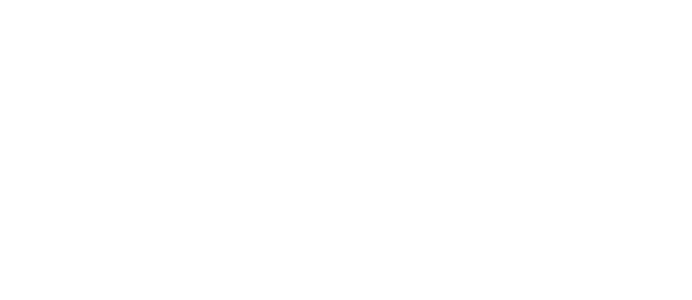
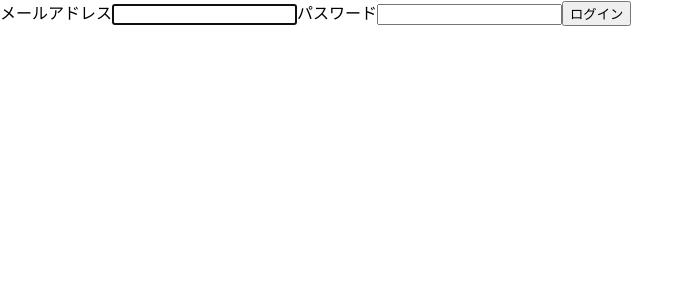
Before and after one commit to kaito071831/pd_app2, a Next.js app in the folder front/: page /login in a window 1280 px wide. Shown: the top 300 px of the page, without its empty margins (0-692 px from the left). Built offline with nearby package versions, Linux system fonts and the light colour scheme.

Commit message:
ログイン画面の仮作成

```diff
--- a/front/src/pages/login.tsx
+++ b/front/src/pages/login.tsx
@@ -1,8 +1,59 @@
 import { NextPage } from "next";
+import { NextRouter, useRouter } from "next/router";
+import axios, { AxiosInstance } from "axios"
+import { useState } from "react";
+import Cookies from "js-cookie";
 
 const Login: NextPage = () => {
+  const router: NextRouter = useRouter();
+  const [isError, setIsError] = useState<boolean>(false);
+  const [errorMessage, setErrorMessage] = useState<string>("");
+  const handleSubmit = (event: any) => {
+    event.preventDefault();
+    const signData = new FormData(event.currentTarget);
+    const axiosInstance: AxiosInstance = axios.create({
+      baseURL: `http://localhost:3000/api/v1/`,
+      headers: {
+        "content-type": "application/json",
+      },
+    });
+    (async () => {
+      setIsError(false);
+      setErrorMessage("");
+      return await axiosInstance
+        .post("auth/sign_in",{
+          email: signData.get("email"),
+          password: signData.get("password"),
+        })
+        .then(response => {
+          Cookies.set("uid", response.headers["uid"]);
+          Cookies.set("client", response.headers["client"]);
+          Cookies.set("access-token", response.headers["access-token"]);
+          router.push("/");
+        })
+        .catch(error => {
+          Cookies.remove("uid");
+          Cookies.remove("client");
+          Cookies.remove("access-token");
+          setIsError(true);
+          setErrorMessage(error.response.data.errors[0]);
+        });
+    })();
+  }
   return(
     <>
+      <div>
+        {isError ? (
+          <p>{errorMessage}</p>
+        ) : null}
+        <form onSubmit={handleSubmit}>
+          <label>メールアドレス</label>
+          <input id="email" name="email" title="メールアドレス" autoComplete="email" autoFocus/>
+          <label>パスワード</label>
+          <input id="password" name="password" title="パスワード" type="password" autoComplete="current-password"/>
+          <button type="submit" title="ログイン">ログイン</button>
+        </form>
+      </div>
     </>
   )
 }
```
